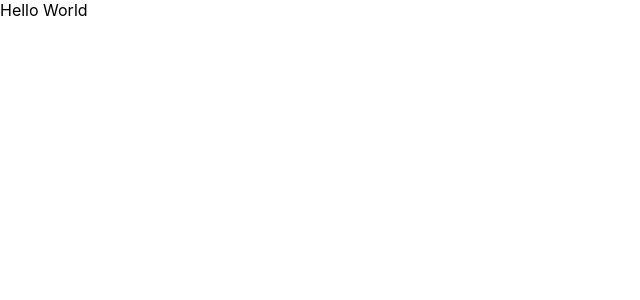
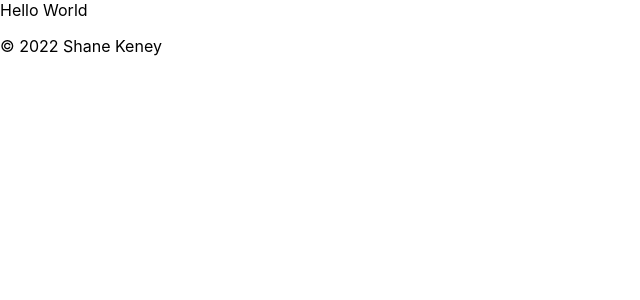
Before and after one commit to ShaneKeney/find-coffee, a Next.js app: page /hello in a window 1280 px wide. Shown: the top 300 px of the page, without its empty margins (0-640 px from the left). Built offline with nearby package versions, Linux system fonts and the light colour scheme.

Commit message:
Text on footer changed

```diff
--- a/components/footer/index.tsx
+++ b/components/footer/index.tsx
@@ -1,7 +1,7 @@
 const Footer = () => {
   return (
     <footer>
-      <p>Footer</p>
+      <p>© 2022 Shane Keney</p>
     </footer>
   );
 };
--- a/pages/_app.tsx
+++ b/pages/_app.tsx
@@ -1,6 +1,12 @@
-import '../styles/globals.css'
-import type { AppProps } from 'next/app'
+import "../styles/globals.css";
+import type { AppProps } from "next/app";
+import Footer from "../components/footer";
 
 export default function App({ Component, pageProps }: AppProps) {
-  return <Component {...pageProps} />
+  return (
+    <>
+      <Component {...pageProps} />
+      <Footer />
+    </>
+  );
 }
```
Also changed, not shown: components/footer/footer.modules.css (added).
